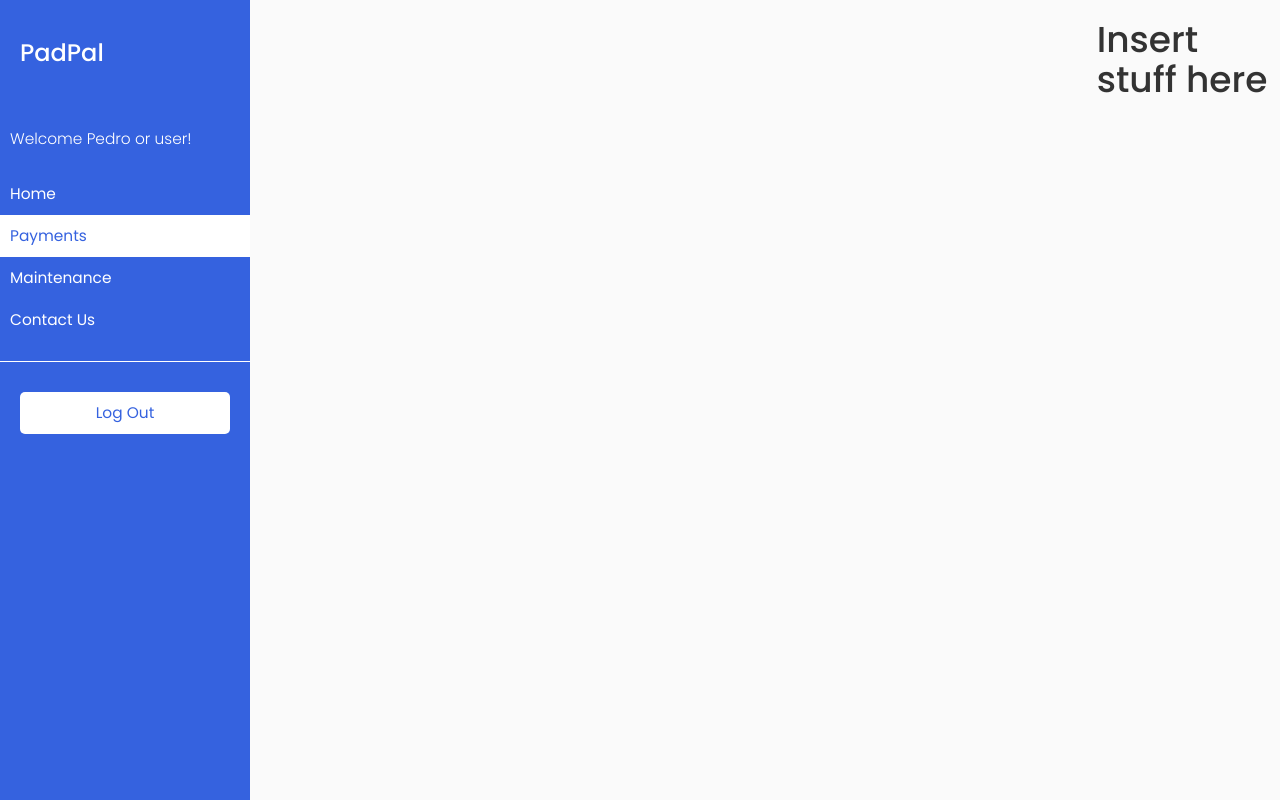
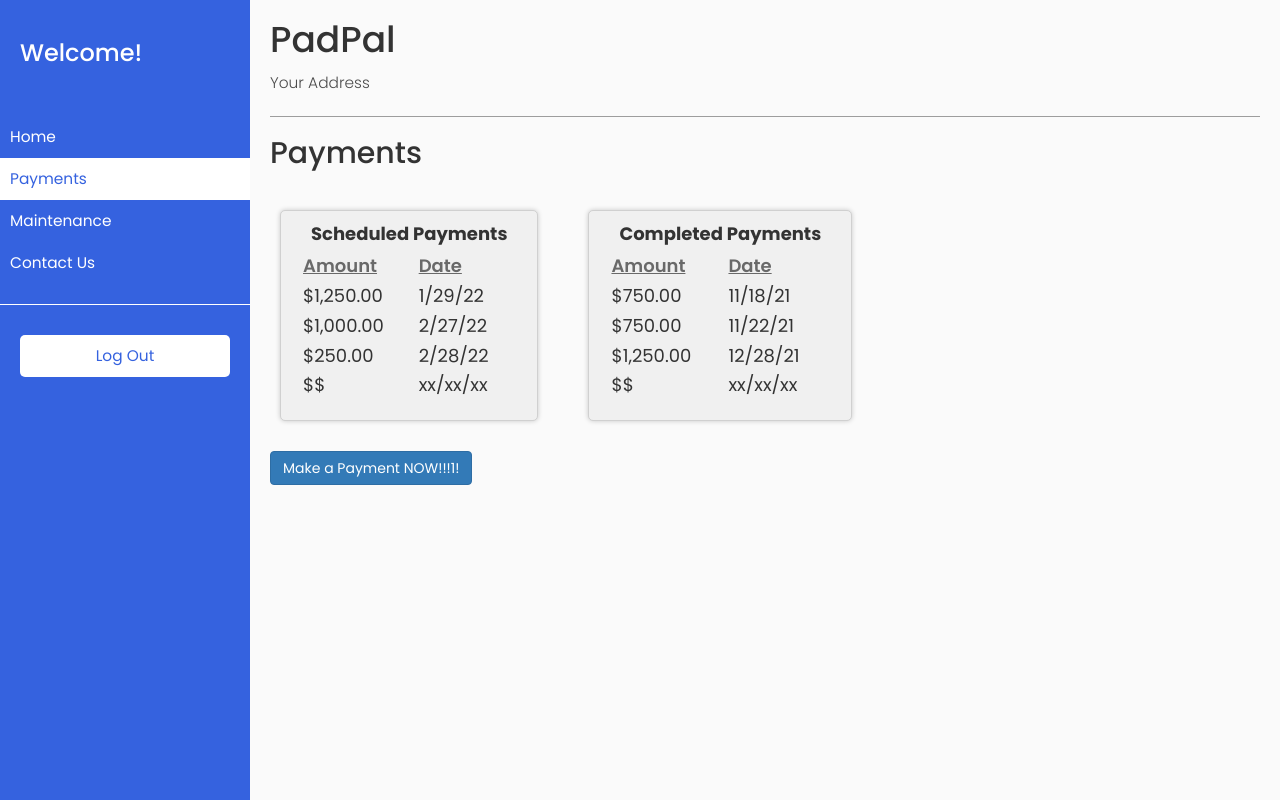
Before and after one commit to roostaiematwit/webdevaccountingproj, a plain HTML site: page sidebar/payments.html in a window 1280 px wide. Drawn offline with nearby package versions, Linux system fonts and the light colour scheme.

Commit message:
added Payments and edited header(s)

```diff
--- a/sidebar/payments.html
+++ b/sidebar/payments.html
@@ -5,7 +5,7 @@
     <meta name="viewport" content="width=device-width, initial-scale=1.0" />
     <meta http-equiv="X-UA-Compatible" content="IE=edge" />
 
-    <title>PadPal</title>
+    <title>PadPal - Payments</title>
 
     <!-- Bootstrap CSS CDN -->
     <link
@@ -14,17 +14,17 @@
     />
     <!-- Our Custom CSS -->
     <link rel="stylesheet" href="style.css" />
+    <link rel="stylesheet" href="paymentsStyle.css" />
   </head>
   <body>
     <div class="wrapper">
       <!-- Sidebar Holder -->
       <nav id="sidebar">
         <div class="sidebar-header">
-          <h3>PadPal</h3>
+          <h3>Welcome!</h3>
         </div>
 
         <ul class="list-unstyled components">
-          <p>Welcome Pedro or user!</p>
           <li><a href="home.html">Home</a></li>
           <li class="active"><a href="./payments.html">Payments</a></li>
           <li><a href="./maintainence.html">Maintenance</a></li>
@@ -39,9 +39,71 @@
       </nav>
 
       <!-- Page Content Holder -->
-      <div id="content"></div>
-
-      <h1>Insert stuff here</h1>
+      <div id="content">
+        <header>
+          <h1>PadPal</h1>
+          <p id="address">Your Address</p>
+        </header>
+        <hr />
+        <h2>Payments</h2>
+        <div id="bigDiv">
+              <div class="tooltab" id="schedPay">
+                <table>
+                  <th colspan="2">Scheduled Payments </th>
+                  <tr class="titleRow">
+                    <td>Amount</td>
+                    <td>Date</td>
+                  </tr>
+                  <tr>
+                    <td>$1,250.00</td>
+                    <td>1/29/22</td>
+                  </tr>
+                  <tr>
+                    <td>$1,000.00</td>
+                    <td>2/27/22</td>
+                  </tr>
+                  <tr>
+                    <td>$250.00</td>
+                    <td>2/28/22</td>
+                  </tr>
+                  <tr>
+                    <td>$$</td>
+                    <td>xx/xx/xx</td>
+                  </tr>
+                </table>
+              </div>
+              <div class="tooltab" id="compPay">
+                <table>
+                  <th colspan="2">
+                      Completed Payments
+                  </th>
+                  <tr class="titleRow">
+                    <td>Amount</td>
+                    <td>Date</td>
+                  </tr>
+                  <tr>
+                    <td>$750.00</td>
+                    <td>11/18/21</td>
+                  </tr>
+                  <tr>
+                    <td>$750.00</td>
+                    <td>11/22/21</td>
+                  </tr>
+                  <tr>
+                    <td>$1,250.00</td>
+                    <td>12/28/21</td>
+                  </tr>
+                  <tr>
+                    <td>$$</td>
+                    <td>xx/xx/xx</td>
+                  </tr>
+                </table>
+              </div>
+        </div>
+        <button type="button" class="btn btn-primary">
+          <a href="../pedro/makepayment.html">Make a Payment NOW!!!1!</a>
+        </button>
+      </div>
     </div>
   </body>
 </html>
--- /dev/null
+++ b/sidebar/paymentsStyle.css
@@ -0,0 +1,52 @@
+h1 {
+    display: block;
+}
+
+table {
+    border-collapse: collapse;
+    padding: 10px;
+    font-size: 18px;
+}
+
+th {
+    padding: 10px;
+    padding-bottom: 5px;
+}
+
+td {
+    padding: 2px;
+}
+
+#bigDiv {
+    display: flex;
+    min-width: 100%;
+    padding: 10px;
+    flex-wrap: wrap;
+    flex-direction: row;
+    /* justify-content: space-evenly; */
+}
+
+.titleRow {
+    font-weight: 600;
+    color:#696969;
+    text-decoration: underline;
+}
+
+#schedPay {
+    max-width: 35%;
+}
+
+#compPay {
+    max-width: 35%;
+}
+
+.tooltab {
+    background-color: #f0f0f0;
+    border: 1px solid #d0d0d0;
+    border-radius: 5px;
+    padding: 0px 20px 20px 20px;
+    margin: 20px 50px 20px 0px;
+
+    /*  light shadow */
+    -webkit-box-shadow: 0px 0px 5px 0px rgba(0, 0, 0, 0.2);
+}
```
Also changed, not shown: pedro/makepayment.html (+6 -1 lines), sidebar/home.html (+1 -1 lines).
